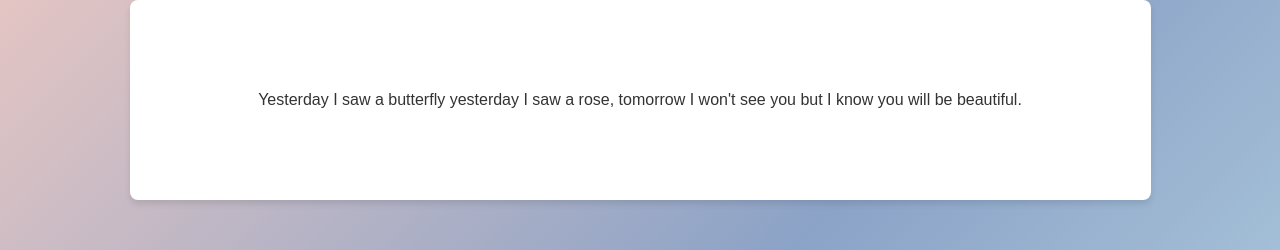
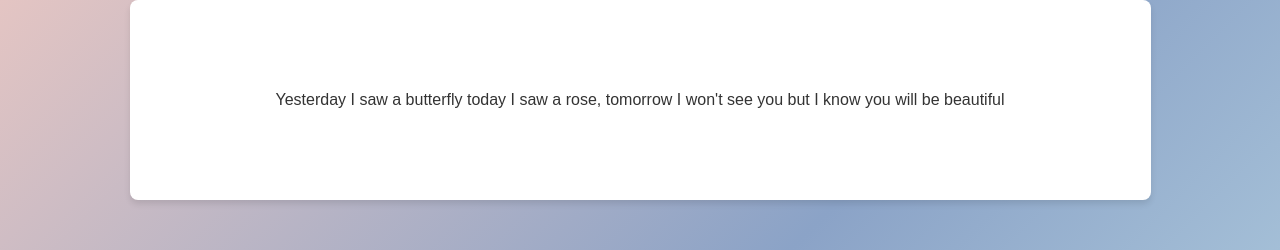
Before and after one commit to Xriva18/cartas_mm, a plain HTML site: page html/s5.html in a window 1280 px wide. Shown: the top 250 px of the page. Drawn offline with nearby package versions, Linux system fonts and the light colour scheme.

Commit message:
Actualizar texto en la tarjeta interactiva de la página HTML s5

```diff
--- a/html/s5.html
+++ b/html/s5.html
@@ -162,9 +162,9 @@ p {
                             <div
                                 class="flip-card-front justify-content-center p-5">
                                 Yesterday I saw a butterfly
-                                yesterday I saw a rose,
+                                today I saw a rose,
                                 tomorrow I won't see you
-                                but I know you will be beautiful.
+                                but I know you will be beautiful
                             </div>
                             <!-- Atras-->
                             <div class="flip-card-back mt-4">
```
